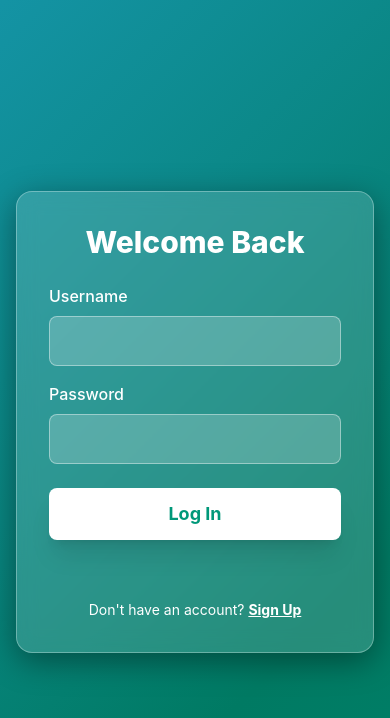
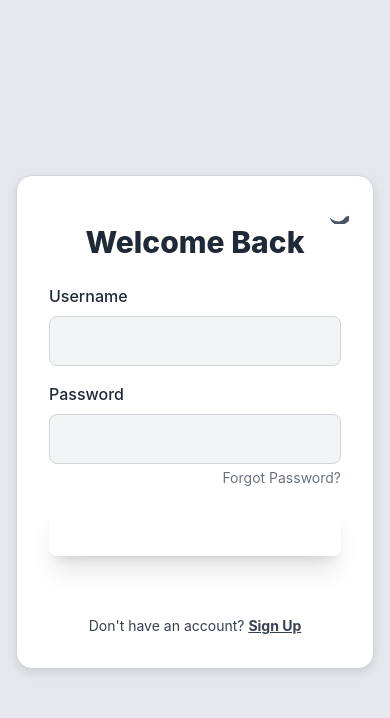
Before and after one commit to nisaco/data-vending-app, a website: page public/login.html in a window 390 px wide. Drawn offline with nearby package versions, Linux system fonts and the light colour scheme.

Commit message:
Update login.html

```diff
--- a/public/login.html
+++ b/public/login.html
@@ -3,72 +3,123 @@
 <head>
     <meta charset="UTF-8">
     <meta name="viewport" content="width=device-width, initial-scale=1.0">
-    <link rel="icon" type="image/x-icon" href="apple-touch-icon.png">
     <title>Log In - DataLink</title>
     <script src="https://cdn.tailwindcss.com"></script>
     <style>
-        /* Custom CSS for Animated Gradient Background */
+        /* Custom CSS for base colors and card styling */
         :root { --primary-color: #009879; }
         body {
             font-family: 'Inter', sans-serif;
-            background: linear-gradient(-45deg, #009879, #007a63, #23a6d5, #23d5ab);
-            background-size: 400% 400%;
-            animation: gradient 15s ease infinite;
             display: flex;
             justify-content: center;
             align-items: center;
             min-height: 100vh;
-            color: #fff;
             padding: 1rem;
-        }
-        @keyframes gradient {
-            0% { background-position: 0% 50%; }
-            50% { background-position: 100% 50%; }
-            100% { background-position: 0% 50%; }
+            /* Base light background */
+            background-color: #e5e7eb;
         }
         /* Glassmorphism Card Styling */
         .glass-card {
-            background: rgba(255, 255, 255, 0.15);
-            backdrop-filter: blur(10px);
-            border: 1px solid rgba(255, 255, 255, 0.3);
-            box-shadow: 0 8px 32px 0 rgba(0, 0, 0, 0.4);
+            background: white;
+            color: #1f2937; /* Dark text */
+            border: 1px solid #d1d5db;
+            box-shadow: 0 4px 10px rgba(0, 0, 0, 0.1);
+            position: relative; /* Needed for absolute positioning of the button */
         }
-        /* Input overrides */
+        /* Dark Mode Overrides */
+        .dark {
+            background-color: #1a1a1a;
+        }
+        .dark .glass-card {
+            background: #282828;
+            color: #f3f4f6; /* Light text */
+            border: 1px solid #4b5563;
+            box-shadow: 0 8px 16px rgba(0, 0, 0, 0.6);
+        }
+        .dark .glass-card input {
+            background: #374151;
+            border-color: #4b5563;
+            color: #f3f4f6;
+        }
         .glass-card input {
-            background: rgba(255, 255, 255, 0.2);
-            border: 1px solid rgba(255, 255, 255, 0.4);
-            color: #fff;
+            background: #f3f4f6;
+            border: 1px solid #d1d5db;
+            color: #1f2937;
         }
-        .glass-card input::placeholder { color: #ccc; }
-        .glass-card input:focus { border-color: #fff; outline: none; }
+        .glass-card input:focus { outline: none; border-color: var(--primary-color); }
         .text-primary { color: var(--primary-color); }
     </style>
 </head>
 <body>
     <div class="glass-card w-full max-w-sm p-8 rounded-2xl text-center">
-        <h1 class="text-3xl font-extrabold mb-6">Welcome Back</h1>
+        <!-- Theme Toggle Button -->
+        <button id="theme-toggle" class="absolute top-4 right-4 p-2 rounded-full text-gray-600 hover:bg-gray-100 dark:text-gray-300 dark:hover:bg-gray-700 transition">
+            <svg id="theme-icon" class="w-6 h-6" fill="currentColor" viewBox="0 0 20 20" xmlns="http://www.w3.org/2000/svg"><path d="M17.293 13.914A8.966 8.966 0 0112 18c-3.14 0-5.968-1.293-8.06-3.385A9.006 9.006 0 0012 21c5.152 0 9.428-3.791 10.378-8.586z"></path></svg>
+        </button>
+
+        <h1 class="text-3xl font-extrabold mb-6 mt-4">Welcome Back</h1>
         <form id="loginForm">
             <div class="mb-4 text-left">
                 <label for="username" class="block mb-2 font-medium">Username</label>
                 <input type="text" id="username" required class="w-full p-3 rounded-lg transition" autocomplete="username">
             </div>
-            <div class="mb-6 text-left">
+            <div class="mb-4 text-left">
                 <label for="password" class="block mb-2 font-medium">Password</label>
                 <input type="password" id="password" required class="w-full p-3 rounded-lg transition" autocomplete="current-password">
+                <!-- FORGOT PASSWORD LINK -->
+                <p class="text-right mt-1 text-sm">
+                    <a href="forgot.html" class="text-gray-500 hover:text-red-500 dark:text-gray-400 dark:hover:text-red-300 transition duration-150">Forgot Password?</a>
+                </p>
             </div>
-            <button type="submit" class="w-full py-3 bg-white text-primary font-bold rounded-lg text-lg transition duration-300 hover:bg-gray-200 shadow-xl">
+            <button type="submit" class="w-full py-3 bg-primary text-white font-bold rounded-lg text-lg transition duration-300 hover:bg-secondary shadow-xl">
                 Log In
             </button>
         </form>
-        <div id="status" class="mt-4 font-semibold min-h-[20px]"></div>
-        <p class="mt-6 text-sm">
+        <div id="status" class="mt-4 font-semibold min-h-[20px] text-gray-700 dark:text-gray-200"></div>
+        <p class="mt-6 text-sm text-gray-700 dark:text-gray-400">
             Don't have an account?
-            <a href="signup.html" class="font-bold underline hover:text-gray-200">Sign Up</a>
+            <a href="signup.html" class="font-bold underline hover:text-primary dark:text-white">Sign Up</a>
         </p>
     </div>
     <script>
-        // Set the primary color used in CSS
-        const primaryColor = document.documentElement.style.getPropertyValue('--primary-color') || '#009879';
+        // --- THEME LOGIC START ---
+        const themeToggle = document.getElementById('theme-toggle');
+        const htmlElement = document.documentElement;
+        const themeIcon = document.getElementById('theme-icon');
+
+        function updateThemeIcon(isDark) {
+            if (isDark) {
+                themeIcon.innerHTML = '<path d="M10 2a1 1 0 011 1v1a1 1 0 11-2 0V3a1 1 0 011-1zm4 8a4 4 0 11-8 0 4 4 0 018 0zm-4 7a1 1 0 011 1v1a1 1 0 11-2 0v-1a1 1 0 011-1zm6.5-6.5a1 1 0 010 1.414l-.707.707a1 1 0 11-1.414-1.414l.707-.707a1 1 0 011.414 0zm-13 0a1 1 0 011.414 0l.707.707a1 1 0 11-1.414 1.414l-.707-.707a1 1 0 010-1.414zM3 10a1 1 0 011-1h1a1 1 0 110 2H4a1 1 0 01-1-1zm14 0a1 1 0 01-1 1h-1a1 1 0 110-2h1a1 1 0 011 1z" clip-rule="evenodd" fill-rule="evenodd"></path>';
+            } else {
+                themeIcon.innerHTML = '<path d="M17.293 13.914A8.966 8.966 0 0112 18c-3.14 0-5.968-1.293-8.06-3.385A9.006 9.006 0 0012 21c5.152 0 9.428-3.791 10.378-8.586z"></path>';
+            }
+        }
+
+        function checkInitialTheme() {
+            if (localStorage.getItem('theme') === 'dark' || (!('theme' in localStorage) && window.matchMedia('(prefers-color-scheme: dark)').matches)) {
+                htmlElement.classList.add('dark');
+                updateThemeIcon(true);
+            } else {
+                htmlElement.classList.remove('dark');
+                updateThemeIcon(false);
+            }
+        }
+
+        themeToggle.addEventListener('click', () => {
+            if (htmlElement.classList.contains('dark')) {
+                htmlElement.classList.remove('dark');
+                localStorage.setItem('theme', 'light');
+                updateThemeIcon(false);
+            } else {
+                htmlElement.classList.add('dark');
+                localStorage.setItem('theme', 'dark');
+                updateThemeIcon(true);
+            }
+        });
+
+        document.addEventListener('DOMContentLoaded', checkInitialTheme);
+        // --- THEME LOGIC END ---
+
 
         document.getElementById('loginForm').addEventListener('submit', async (e) => {
             e.preventDefault();
@@ -88,17 +139,17 @@
 
                 if (response.ok) {
                     statusDiv.textContent = 'Success! Redirecting to purchase page...';
-                    statusDiv.style.color = 'lightgreen';
+                    statusDiv.style.color = 'green';
 
                     window.location.href = '/purchase';
                 } else {
                     const result = await response.json();
                     statusDiv.textContent = result.message || 'Login failed. Invalid credentials.';
-                    statusDiv.style.color = 'pink';
+                    statusDiv.style.color = 'red';
                 }
             } catch(err) {
                 statusDiv.textContent = 'Network error. Could not connect to server.';
-                statusDiv.style.color = 'pink';
+                statusDiv.style.color = 'red';
             } finally {
                 button.disabled = false;
                 button.textContent = 'Log In';
```
